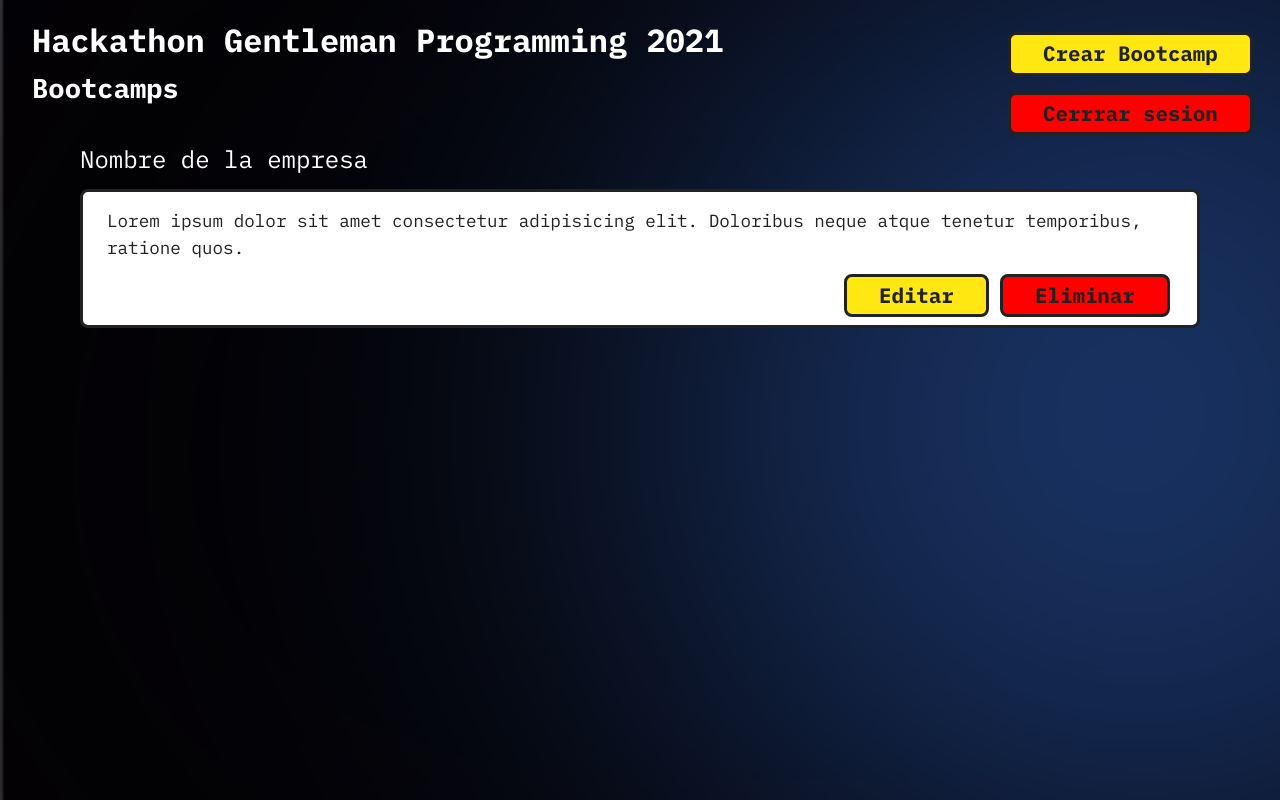
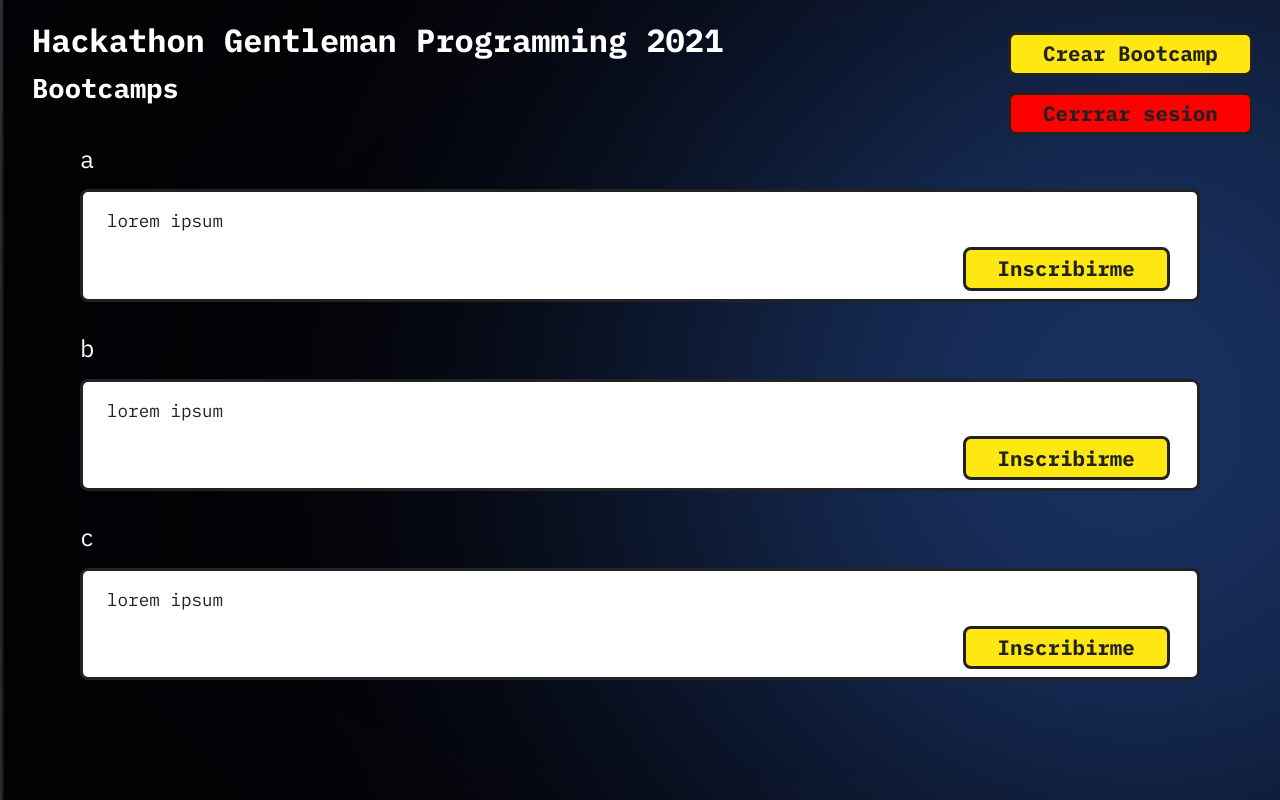
Before and after one commit to Ox18/hackathon-app, a React (Create React App) app: page /newfeed-company in a window 1280 px wide. Built offline with nearby package versions, Linux system fonts and the light colour scheme.

Commit message:
se agrego datos ficticios y se hizo reutilizable los componentes de feed.

```diff
--- a/src/components/FeedComponent/FeedComponent.tsx
+++ b/src/components/FeedComponent/FeedComponent.tsx
@@ -2,12 +2,18 @@ import React from 'react'
 import { ButtonComponent } from '../ButtonComponent/ButtonComponent'
 import { Titlecompany } from '../Title/Title'
 
-export const FeedComponentCompany = () => {
+interface FeedComponentCompanyProps {
+    id: number
+    name: string
+    description: string
+}
+
+export const FeedComponentCompany:React.FC<FeedComponentCompanyProps> = ({ id, name, description }) => {
     return (
-        <div className="feed">
-            <Titlecompany text="Nombre de la empresa" />
+        <div className="feed" key={id}>
+            <Titlecompany text={name} />
             <div className="description">
-                <p>Lorem ipsum dolor sit amet consectetur adipisicing elit. Doloribus neque atque tenetur temporibus, ratione quos.
+                <p>{description}
                 </p>
                 <div className="button-inscribir">
                     <ButtonComponent text="Editar" color="btn primary"/>
--- /dev/null
+++ b/src/interfaces/IFeedMeCompany.ts
@@ -0,0 +1,5 @@
+export interface IFeedMeCompany {
+    id: string;
+    name: string;
+    description: string;
+}
--- a/src/pages/NewFeeds/NewFeedCompany.tsx
+++ b/src/pages/NewFeeds/NewFeedCompany.tsx
@@ -1,20 +1,29 @@
-import React from 'react'
-import { useDispatch } from 'react-redux'
+import React, { useEffect } from 'react'
+import { useDispatch, useSelector } from 'react-redux'
 
 import { ButtonComponent } from '../../components/ButtonComponent/ButtonComponent'
 import { HambugerMenu } from '../../components/ButtonComponent/HambugerMenu'
-import { FeedComponentCompany } from '../../components/FeedComponent/FeedComponent'
+import { FeedComponentUser } from '../../components/FeedComponent/FeedComponent'
 import { Title, Titlesmall } from '../../components/Title/Title'
+import { IState } from '../../interfaces/IState'
 
 import { logout } from "../../redux/actions/auth"
+import { getAllFeedMeCompany } from '../../redux/actions/feedmeCompany'
+
+import { IFeedMeCompany } from "../../interfaces/IFeedMeCompany"
 
 export const NewFeedCompany = () => {
+    const state = useSelector((state: IState) => state);
 
     const dispatch = useDispatch();
 
     const handleLogout = () => {
         dispatch(logout());
     }
+
+    useEffect(() => {
+        dispatch(getAllFeedMeCompany());
+    }, [dispatch])
 
     return (
         <div className="container-feed">
@@ -32,7 +41,19 @@ export const NewFeedCompany = () => {
                 </div>
             </header>
             <section className="bootcamps">
-                <FeedComponentCompany />
+            { state.feedMeCompany.loading && <div>Cargando...</div>}
+              {
+                  state.feedMeCompany.list.map((item: IFeedMeCompany) => {
+                        return (
+                            <FeedComponentUser
+                                key={item.id}
+                                id={item.id}
+                                name={item.name}
+                                description={item.description}
+                            />
+                        )
+                    })
+                }
             </section>
         </div>
     )
--- /dev/null
+++ b/src/redux/actions/feedmeCompany.ts
@@ -0,0 +1,36 @@
+import { types } from "../types/types";
+
+export const getAllFeedMeCompany = () => {
+    return (dispatch: (arg0: { type: string; payload?: any; }) => void) => {
+        dispatch(startLoadFeedMeCompany());
+        dispatch(setAllFeedmeCompany([{
+            id: "#22113123",
+            name: "a",
+            description: "lorem ipsum"
+        },
+        {
+            id: "#22113144",
+            name: "b",
+            description: "lorem ipsum"
+        },
+        {
+            id: "#22113166",
+            name: "c",
+            description: "lorem ipsum"
+        },]))
+        dispatch(stopLoadFeedMeCompany());
+    }
+}
+
+export const startLoadFeedMeCompany = () => ({
+    type: types.startLoadFeedMeCompany
+});
+
+export const stopLoadFeedMeCompany = () => ({
+    type: types.stopLoadFeedMeCompany
+});
+
+export const setAllFeedmeCompany = (payload: any) => ({
+    type: types.setAllFeedMeCompany,
+    payload
+});
--- /dev/null
+++ b/src/redux/reducers/feedMeCompanyReducer.ts
@@ -0,0 +1,30 @@
+import { types } from "../types/types"
+
+import { IAction } from "../../interfaces/IAction"
+
+let initialState = {
+    loading: false,
+    list: [],
+}
+
+export const feedMeCompanyReducer = (state = initialState, action: IAction) => {
+    switch(action.type) {
+        case types.setAllFeedMeCompany:
+            return {
+                ...state,
+                list: action.payload
+            };
+        case types.startLoadFeedMeCompany:
+            return {
+                ...state,
+                loading: true
+            };
+        case types.stopLoadFeedMeCompany:
+            return {
+                ...state,
+                loading: false
+            };
+        default:
+            return state;
+    }
+}
--- a/src/redux/store/store.ts
+++ b/src/redux/store/store.ts
@@ -3,6 +3,7 @@ import thunk from 'redux-thunk';
 
 import { authReducer } from '../reducers/authReducer';
 import { feedMeUserReducer } from '../reducers/feedMeUserReducer';
+import { feedMeCompanyReducer } from "../reducers/feedMeCompanyReducer";
 
 declare global {
     interface Window {
@@ -15,6 +16,7 @@ const composeEnhancers = (typeof window !== 'undefined' && window.__REDUX_DEVTOO
 const reducers = combineReducers({
     auth: authReducer,
     feedMeUser: feedMeUserReducer,
+    feedMeCompany: feedMeCompanyReducer
 });
 
 export const store = createStore(
--- a/src/redux/types/types.ts
+++ b/src/redux/types/types.ts
@@ -2,10 +2,13 @@ export const types = {
     login: '[Auth] login',
     logout: '[Auth] logout',
 
-    createFeedMeUser: '[FeedMe] create user',
-    deleteFeedMeUser: '[FeedMe] delete user',
     getAllFeedMeUsers: '[FeedMe] get all users',
     setAllFeedMeUsers: '[FeedMe] set all users',
     startLoadFeedMeUsers: '[FeedMe] start load users',
     stopLoadFeedMeUsers: '[FeedMe] stop load users',
+
+    getAllFeedMeCompany: '[FeedMe] get all company',
+    setAllFeedMeCompany: '[FeedMe] set all company',
+    startLoadFeedMeCompany: '[FeedMe] start load company',
+    stopLoadFeedMeCompany: '[FeedMe] stop load company',
 }
```
Also changed, not shown: src/interfaces/IState.ts (+6 -1 lines).
